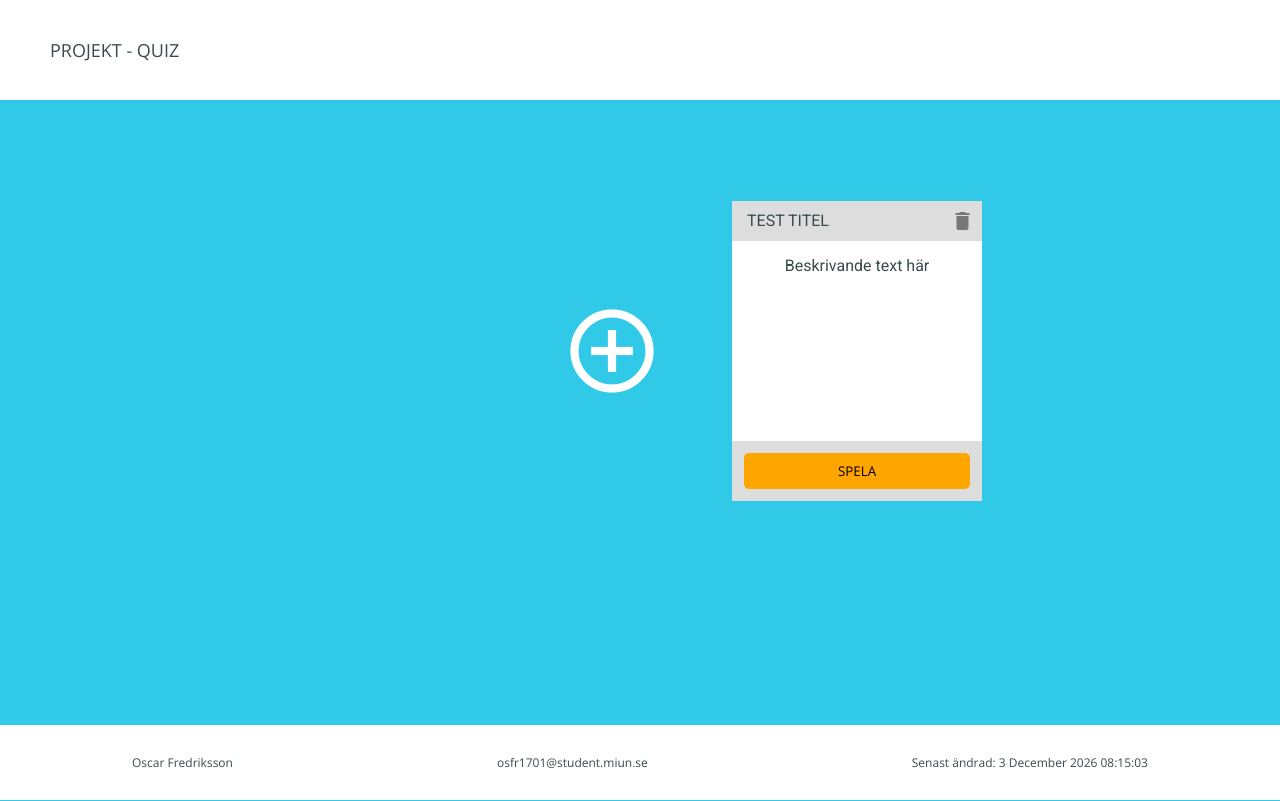
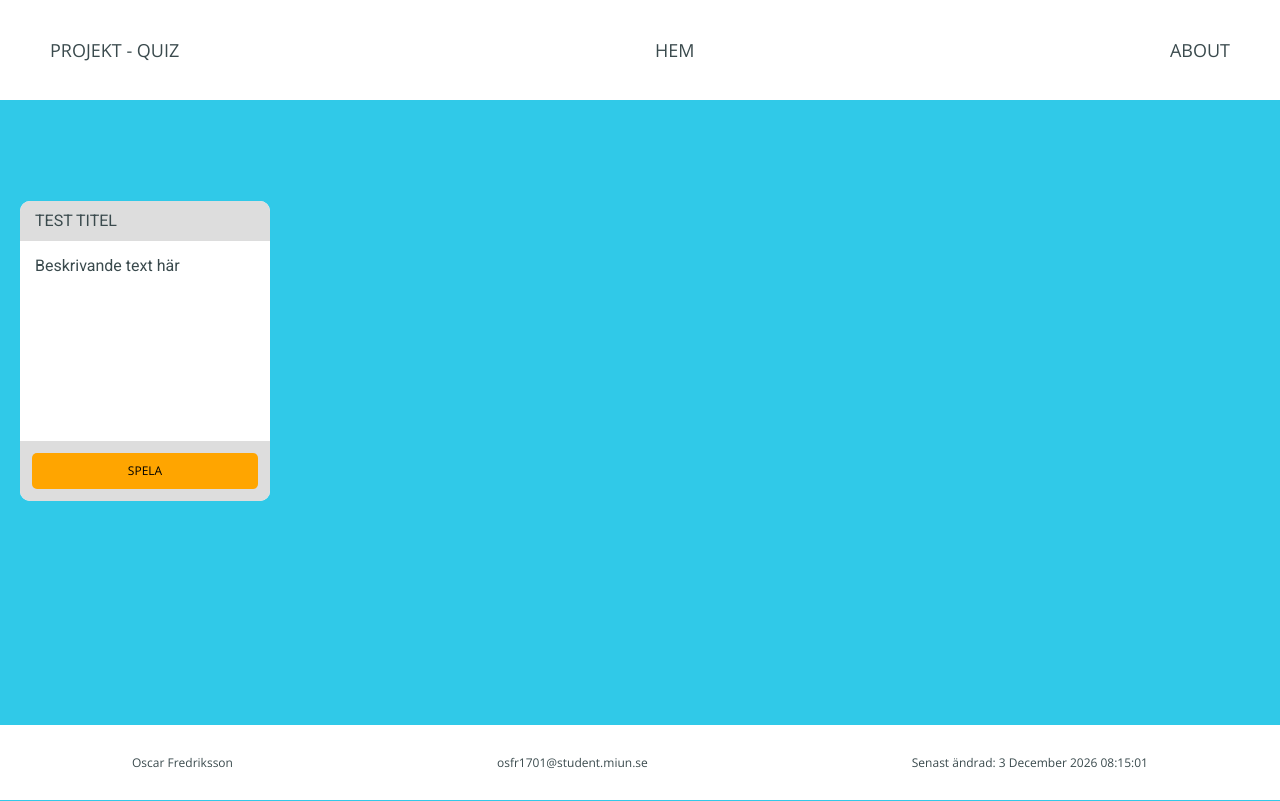
Before and after one commit to OscarFredriksson/DT100G, a PHP site: page / in a window 1280 px wide. Run offline with PHP 8.4, Linux system fonts and the light colour scheme; data comes from the database, SQL or seed files in the repository; some web fonts are replaced.

Commit message:
Städning Deluxe

```diff
--- a/Projekt/css/style.css
+++ b/Projekt/css/style.css
@@ -41,6 +41,7 @@
 {
     margin: 0;
     display: flex;
+    justify-content: space-between;
     align-items: center;
     background-color: var(--white-color);
     height: 100px;
@@ -48,7 +49,7 @@
     font-family: 'Roboto';
 }
 
-.header-title
+header a, header p
 {
     margin: 0;
     padding: 0;
@@ -114,7 +115,7 @@
 {
     padding: 0;
     margin: 0;
-    margin-left: 40%;
+    /*margin-left: 40%;*/
     display: flex;
     list-style-type: none;
     justify-content: flex-start;
@@ -140,7 +141,6 @@
 
 .quizbox
 {
-    /*border-style: solid;*/
     border-width: 1px;
     width: 250px;
     height: 300px;
@@ -149,6 +149,9 @@
     margin: 20px;
     display: flex;
     flex-direction: column;
+    text-align: left;
+    border-radius: 10px;
+    overflow: hidden;
 }
 
 .quizbox .upper, .lower
@@ -160,9 +163,8 @@
 
 .quizbox .upper
 {
-    display: flex;
+    display: flex;  /*Centrera titeltexten */
     align-items: center;
-    justify-content: space-between;
 }
 
 .quizbox p
@@ -211,6 +213,7 @@
 {
     border: none;
     background-color: var(--accent-color);
+    color: black;
     font-family: var(--main-font);
     text-transform: uppercase;
 
@@ -219,7 +222,12 @@
     border-radius: 5px;
     margin: 12px;
 
+    padding: 0;
+    font-size: 12px;
+
     cursor: pointer;
+
+    box-shadow: none;
 }
 
 .question
@@ -456,89 +464,6 @@
     border-radius: 6px;
 }
 
-label, h2
-{
-    text-transform: uppercase;
-    font-weight: bold;
-    font-size: 22px;
-    color: var(--white-color);
-    margin: 0;
-    padding: 4px;
-    text-decoration: none;
-}
-
-h2
-{
-    font-size: 25px;
-    margin-bottom: 10px;
-}
-
-.create-quiz
-{
-    margin: auto;
-    width: 60%;
-    padding: 0;
-}
-
-.create-quiz ul
-{
-    list-style-type: none;
-    padding: 0;
-    margin: 0;
-}
-
-.create-quiz li
-{
-    margin: 20px;
-    padding: 0;
-    font-size: 14px;
-
-}
-
-.create-quiz .row
-{
-    display: flex;
-    flex-direction: row;
-    justify-content: space-between;
-    margin: 20px;
-}
-
-.create-quiz input, textarea
-{
-    font-family: var(--main-font);
-    width: 60%;
-
-    border-radius: 5px;
-    border: none;
-    padding: 12px;
-}
-
-.create-quiz hr
-{
-    width: 95%;
-    border: 1px solid var(--white-color);
-    margin: 40px;
-}
-
-.create-quiz button
-{
-    margin: auto;
-}
-
-.create-quiz .alternative
-{
-    width: 100px;
-}
-
-.create-quiz .add-question-btn
-{
-    margin: 0;
-    margin-top: 20px;
-    font-size: 12px;
-    padding: 5px;
-    width: 175px;
-}
-
 @media screen and (max-width: 1000px)
 {
     .quiz-list
--- a/Projekt/index.php
+++ b/Projekt/index.php
@@ -2,7 +2,7 @@
     require_once "requires/builder.php";
     require_once "requires/database/database.php";
 
-    $builder = new Builder("index");
+    $builder = new Builder("index", "hem");
 
     $builder->placeHead();
 
@@ -11,9 +11,8 @@
 ?>
 
 <ul class="quiz-list">
-    <li><i class="material-icons add-icon no-select-mark" onclick="newQuiz()">add_circle_outline</i></li>
 
-    <?php
+<?php
     $database = new Database();
 
     $quizzes = $database->get_all_quizzes();
@@ -24,7 +23,8 @@
         $descr = $database->get_quiz_descr($quiz);
         $builder->create_quiz_box($quiz, $title, $descr);
     }
-    ?>
+?>
+
 </ul>
 
 <?php
--- a/Projekt/js/index.js
+++ b/Projekt/js/index.js
@@ -2,13 +2,3 @@
 {
     window.location.href = "play?id=" + obj.id;
 }
-
-function deleteQuiz(id)
-{
-    if(confirm("Vill du verkligen ta bort quizzet?"))   alert("funkar inte än :(");
-}
-
-function newQuiz()
-{
-    window.location.href = "create";
-}
--- a/Projekt/play.php
+++ b/Projekt/play.php
@@ -1,5 +1,6 @@
 <?php
     require_once "requires/builder.php";
+    require_once "requires/database/database.php";
 
     session_start();
     session_unset();
@@ -13,9 +14,11 @@
     else
     {
         $_SESSION["QUIZ_ID"] = $_GET["id"];
+
+        $database = new Database();
     }
 
-    $builder = new Builder("quiz");
+    $builder = new Builder("quiz", $database->get_quiz_title( $_SESSION["QUIZ_ID"]));
 
     $builder->placeHead();
 
--- a/Projekt/requires/builder.php
+++ b/Projekt/requires/builder.php
@@ -3,9 +3,12 @@
     {
         private $location;
 
-        function __construct($location)
+        private $title;
+
+        function __construct($location, $title)
         {
             $this->location = $location;
+            $this->title = $title;
         }
 
         function placeHead()
@@ -24,12 +27,15 @@
 
         function placeHeader()
         {
-            echo "<div class='wrapper'> <header>
+            echo '<div class="wrapper"> <header>';
 
-                    <a class='header-title' href='index'> Projekt - Quiz </a>
+            echo '<a class="header-title" href="index"> Projekt - Quiz </a>';
 
-                </header>
-                <div id='content' class='content'>";
+            echo '<p>' . $this->title . '</p>';
+
+            echo '<p> about </p>';
+
+            echo '</header><div id="content" class="content">';
         }
 
         function placeFooter()
@@ -70,28 +76,15 @@
         {
             echo '<li><div class="quizbox"> <div class="upper">';
             echo '<p class="title">' . $title . '</p>';
-            echo '<i class="material-icons icon no-select-mark" onclick="deleteQuiz(' . $id . ')">delete</i></div>';
+            echo '</div>';
 
             echo '<p class="descr">' . $descr . '</p>';
 
-            echo '  <div class="lower">
-                        <input type="button" class="play-btn hover-highlight no-select-mark" value="spela" onclick="playButtonClicked(this)" id="' . $id . '">
-                    </div> </div></li>';
-        }
-
-        function create_result_popup_box()
-        {
-            //(Fylls med hjälp av javascript)
-
-            echo '<div id="popup" class="popup">
-
-                <div class="box">
-                    <i class="material-icons close" id="close">close</i>
-                    <div class="content" id="popup-content">
-                    </div>
-                </div>
-
-            </div>';
+            echo '<div class="lower">';
+            echo    '<button type="button" class="button play-btn" onclick="playButtonClicked(this)" id="' . $id . '">
+                        Spela
+                    </button>';
+            echo '</div> </div></li>';
         }
 
         function create_play_page()
@@ -99,63 +92,8 @@
             echo '<div class="question"><h1 id="question-text"></h1>';
 
             echo '<div class="alternatives" id="alternatives"></div>';
-
             echo '<div class="questions-left"> <p id="questions-left"></p> </div>';
-
             echo '<progress id="progress-bar" class="bar" max="1" value="0"></div>';
-        }
-
-        function place_create_quiz_page()
-        {
-            echo '<h1 class="title">Skapa nytt quiz </h1>';
-
-            echo '<div class="create-quiz"><form method="post">';
-
-            echo '
-                        <div class="row">
-                            <label> Titel: </label>
-                            <input type="text" placeholder="Titel">
-                        </div>';
-
-            echo '
-                    <div class="row">
-                        <label> Beskrivning: </label>
-                        <textarea type="text" placeholder="Beskrivning" rows="2"></textarea>
-                    </div>
-                ';
-
-            echo ' <hr> ';
-
-            echo '
-                    <ul class="questions" id="questions-list">
-                        <li>
-                            <h2> Fråga 1: </h2>
-                            <div class="row">
-                                <label> Fråga: </label>
-                                <input type="text" placeholder="Fråga">
-                            </div>
-                        </li>
-                        <li>
-                            <label> Alternativ: </label>
-                            <input class="alternative" type="text" placeholder="Alternativ 1">
-                            <input class="alternative" type="text" placeholder="Alternativ 2">
-                            <input class="alternative" type="text" placeholder="Alternativ 3">
-                            <input class="alternative" type="text" placeholder="Alternativ 4">
-                        </li>
-                    </ul>
-
-
-                    <button class="button add-question-btn" onclick="addQuestion()"> Lägg till en till fråga </button>
-                ';
-
-            echo ' <hr> ';
-
-            echo '<button type="submit" class="button"> Skapa Quiz </button></form></div>';
-        }
-
-        function build_new_question_form()
-        {
-
         }
     }
 
--- a/Projekt/requires/database/database.php
+++ b/Projekt/requires/database/database.php
@@ -24,7 +24,7 @@
 
         public function __destruct()
         {
-            if($this->conn)  $this->conn->close();
+            //if($this->conn)  $this->conn->close();
         }
 
         public function get_all_quizzes()
--- a/Projekt/requires/quiz.php
+++ b/Projekt/requires/quiz.php
@@ -31,6 +31,11 @@
             $this->database->connect();
         }
 
+        function getTitle()
+        {
+            $this->database->get_quiz_title($this->id);
+        }
+
         function placeQuestion()
         {
             echo $this->questions[$this->activeQuestion]->getQuestion();
@@ -57,6 +62,7 @@
             echo "<div class='questions'>";
 
             $i = 1;
+
             foreach($this->questions as $question)
             {
                 echo '<button class="button hover-highlight no-select-mark"
```
Also changed, not shown: Projekt/create.php (deleted, +0 -14 lines).
